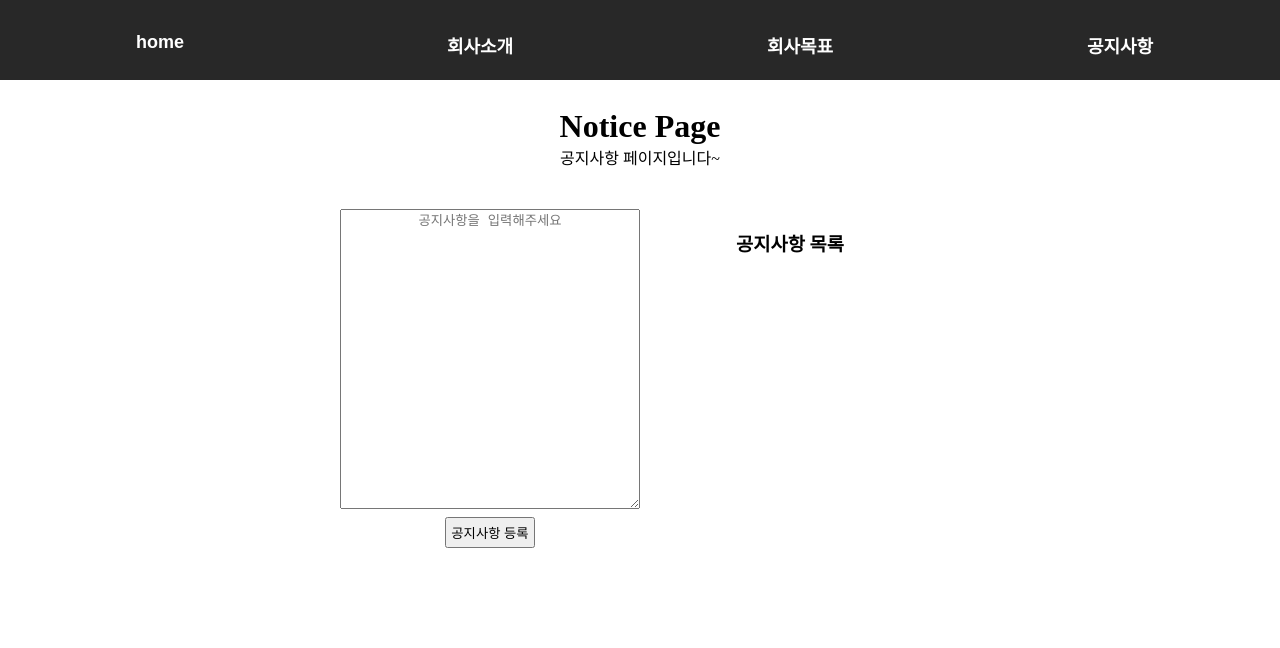
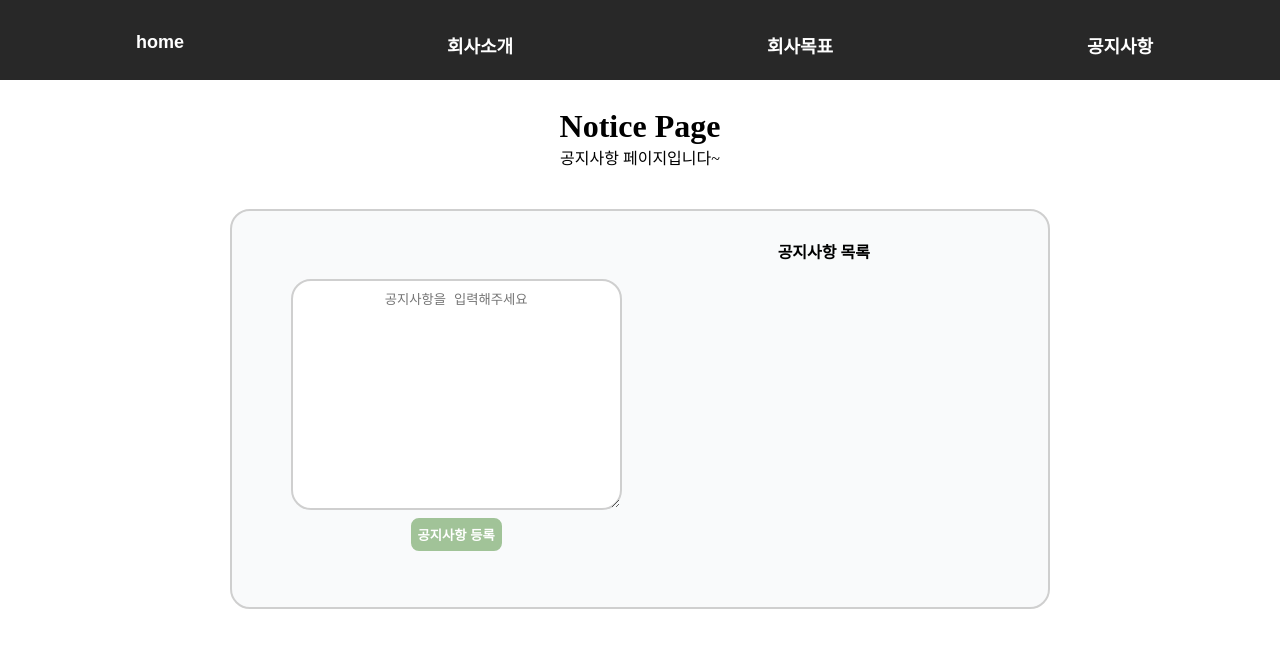
Before and after one commit to Likelion-YeungNam-Univ/12th-fe-9th-assignment, a React (Create React App) app in the folder fe9/: page /notice in a window 1280 px wide. Shown: the top 648 px of the page. Built offline with nearby package versions, Linux system fonts and the light colour scheme.

Commit message:
design: 공지사항 ui디자인

```diff
--- a/fe9/src/Notice.js
+++ b/fe9/src/Notice.js
@@ -77,7 +77,7 @@ const Notice = () =>{
 
 
     return(
-        <div>
+        <NoticeWrapper>
             <Title>
                 <h1>Notice Page</h1>
                 <p>공지사항 페이지입니다~</p>
@@ -98,8 +98,8 @@ const Notice = () =>{
 
                 {/* 오른쪽 - GET*/}
                 <GetContainer>
-                    <h3>공지사항 목록</h3>
-                    <ul>
+                    <ListTitle>공지사항 목록</ListTitle>
+                    <Ul>
                         {notices.map((notice)=>
                             {
                                 return(
@@ -132,16 +132,19 @@ const Notice = () =>{
                             })
                         }
 
-                    </ul>
+                    </Ul>
 
                 </GetContainer>
 
             </NoticeContainer>
-        </div>
+        </NoticeWrapper>
     )
 }
 
 
+const NoticeWrapper = styled.div`
+    width: 80%;
+`
 const Title = styled.div`
     display: flex;
     flex-direction: column;
@@ -149,48 +152,83 @@ const Title = styled.div`
 `
 const NoticeContainer = styled.div`
     display: flex;
-    align-items: center;
     margin-top: 40px;
     width: 100%;
-    height: 100%;
+    height: 400px;
+    background-color: #f9fafb;
+    border: solid #cfcfcf 2px;
+    border-radius: 20px;
+    padding: 28px 40px;
 `
 
 const PostContainer = styled.div`
     height: 80%;
+    flex: 1;
     display: flex;
     flex-direction: column;
     align-items: center;
+    margin-top: 40px;
+
+`
+const GetContainer = styled.div`
+    height: 100%;
+    flex: 1;
+    display: flex;
+    flex-direction: column;
+    align-items: center;
+    overflow-y: scroll;
 `
 const InputArea = styled.textarea`
-    width: 300px;
+    width: 90%;
     height: 300px;
+    border: solid #cfcfcf 2px;
+    border-radius: 20px;
+    padding: 8px;
 `
 const PostButton = styled.button`
     width: fit-content;
     height: fit-content;
     padding: 4px;
     margin-top: 8px;
+    background-color: #a1c398;
+    color: white;
+    border: solid #a1c398;
+    border-radius: 8px;
+    font-weight: 800;
+    cursor: pointer;
 `
 
-const GetContainer = styled.div`
-    height: 300px;
-    width: 300px;
+const ListTitle = styled.div`
+    width: 100%;
+    font-weight: bold;
+    text-align: center;
+`
+const Ul = styled.ul`
+    width: 100%;
     display: flex;
     flex-direction: column;
     align-items: center;
 `
-
 const NoticeList = styled.li`
-    width: 240px;
+    width: 90%;
     background-color: #ededed;
     margin-top: 12px;
     border-radius: 10px;
+    padding: 8px 4px;
 `
 const NoticeButton = styled.button`
     width: fit-content;
     height: fit-content;
     padding: 0px 8px;
     margin-top: 8px;
+    cursor: pointer;
+
+    background-color: #545454;
+    color: white;
+    border: solid #545454;
+    border-radius: 8px;
+    font-weight: 500;
+    margin-right: 8px;
 `
 
 
```
